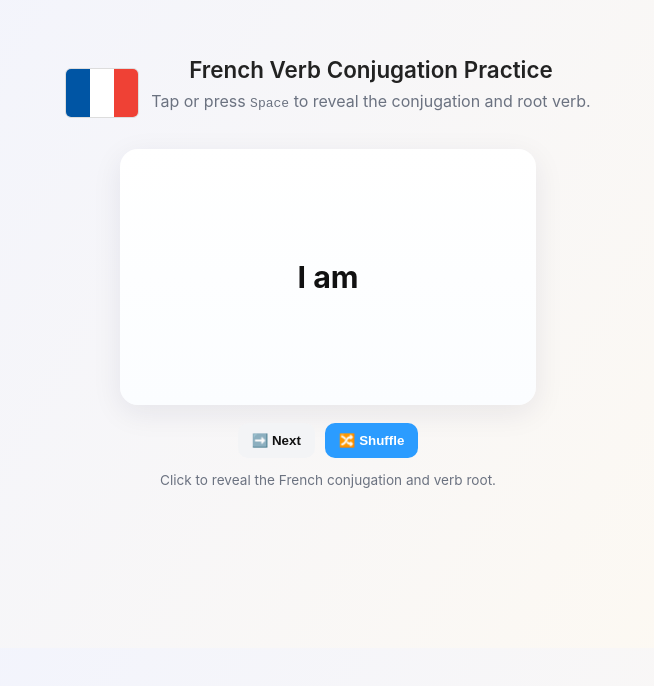
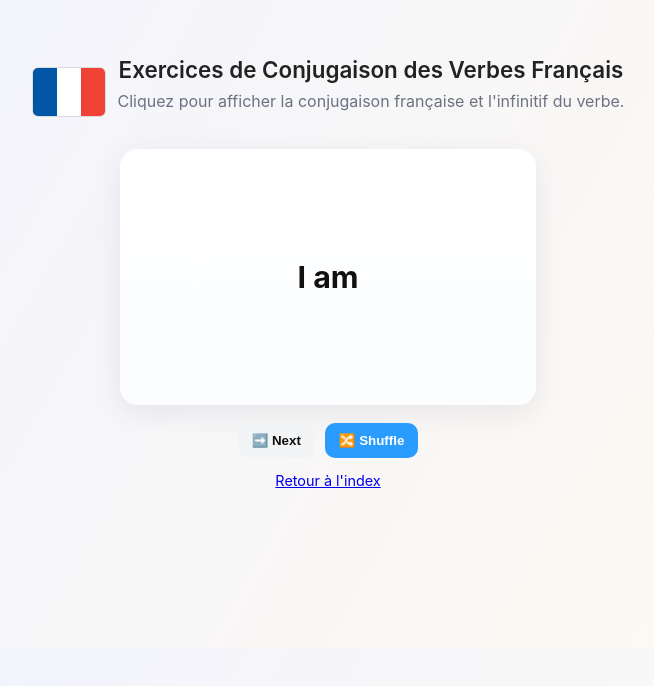
Before and after one commit to KevApprend/verbes, a plain HTML site: page index.html in a window 1280 px wide. Shown: the part 152-838 px from the top of the page, without its empty margins (312-966 px from the left). Drawn offline with Linux system fonts and the light colour scheme.

Commit message:
Minor changes

```diff
--- a/index.html
+++ b/index.html
@@ -64,8 +64,8 @@
   <header>
     <div class="flag" aria-hidden="true"><div class="blue"></div><div class="white"></div><div class="red"></div></div>
     <div>
-      <h1 id="title">French Verb Conjugation Practice</h1>
-      <p class="lead">Tap or press <kbd>Space</kbd> to reveal the conjugation and root verb.</p>
+      <h1 id="title">Exercices de Conjugaison des Verbes Français</h1>
+      <p class="lead">Cliquez pour afficher la conjugaison française et l'infinitif du verbe.</p>
     </div>
   </header>
 
@@ -77,7 +77,7 @@
       <button id="randomBtn" class="btn-random" title="Shuffle list">🔀 Shuffle</button>
     </div>
 
-    <footer><div class="small">Click to reveal the French conjugation and verb root.</div></footer>
+    <footer><div class="lead"><a href="https://kevapprend.github.io/" target="_blank" rel="noopener">Retour à l'index</a></div></footer>
   </section>
 </main>
 
```
